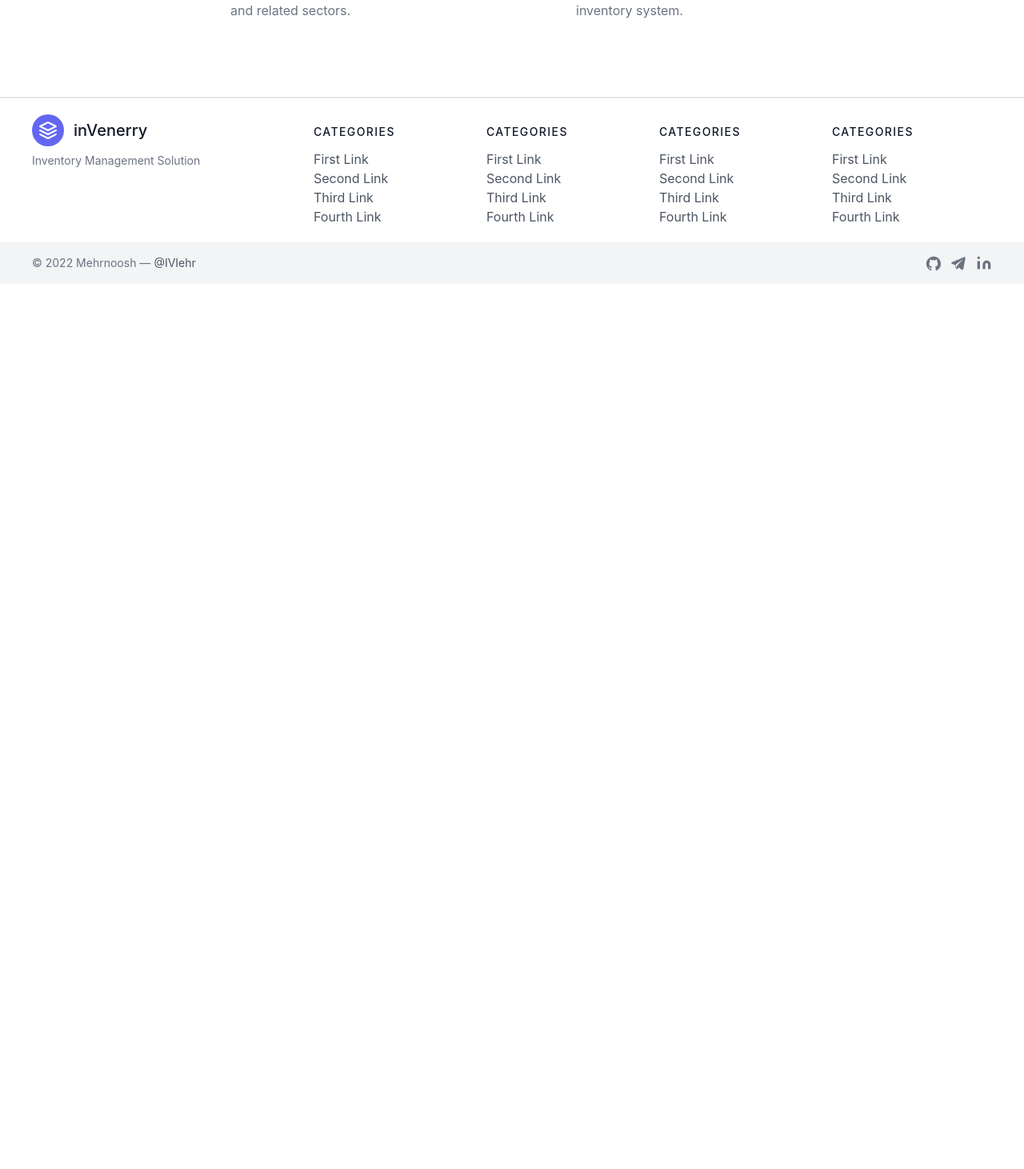
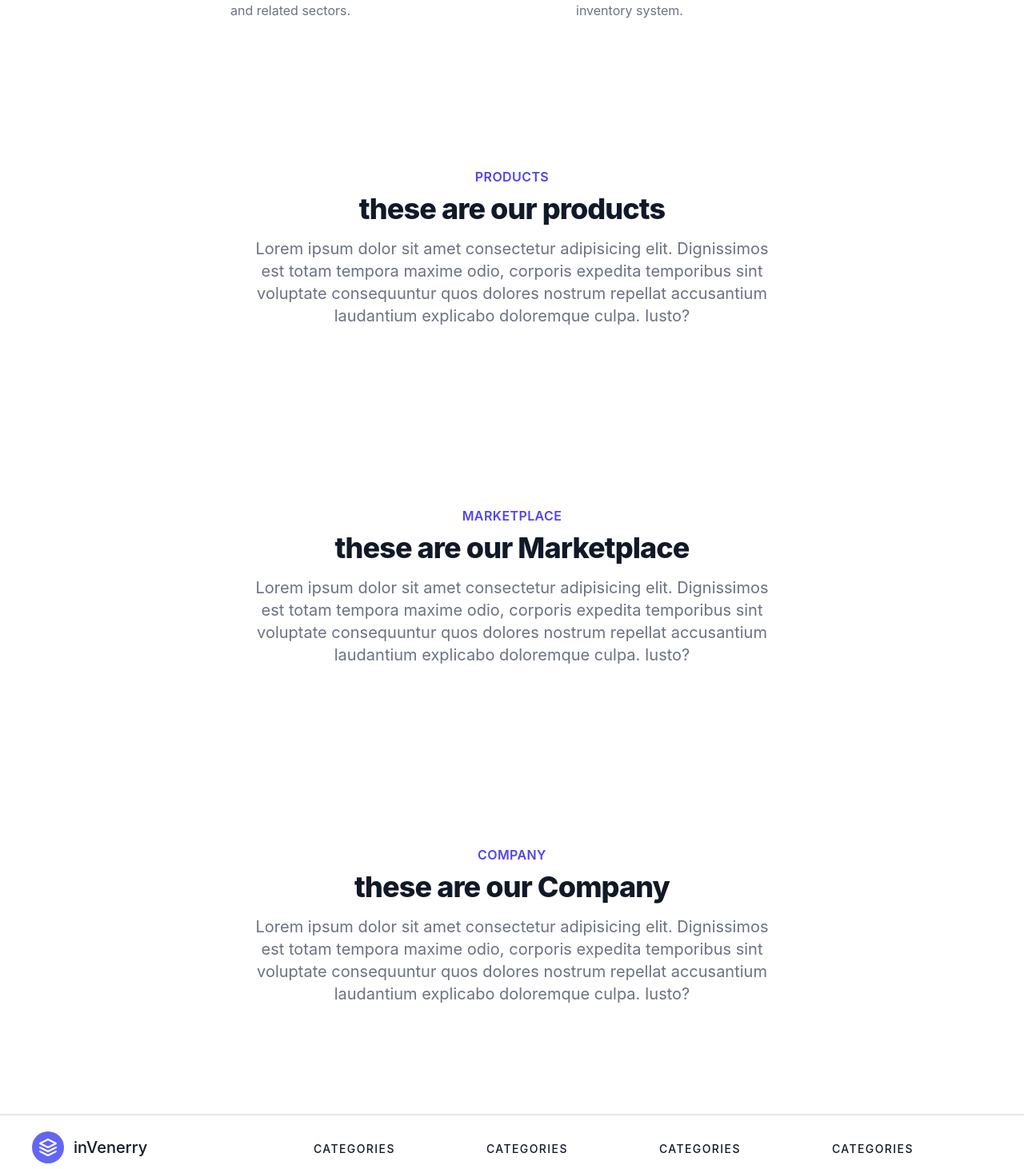
Before and after one commit to IVIehr/nextjs-landing-page, a Next.js app: page / in a window 1280 px wide. Shown: the part 1265-2727 px from the top of the page at 80% size. Before the commit the page ends 1620 px from the top, so only its background shows below. Built offline with nearby package versions, Linux system fonts and the light colour scheme.

Commit message:
Add navigation between menu items in the main page

```diff
--- a/components/header.jsx
+++ b/components/header.jsx
@@ -7,12 +7,12 @@ import LinkNext from 'next/link';
 import { Link } from 'react-scroll';
 
 
-const Header = ({featuresId}) => {
+const Header = ({featuresId, productId, companyId, marketId}) => {
   const navigation = [
       { name: "Features", href: featuresId },
-      { name: "Product", href: "/products" },
-      { name: "Marketplace", href: "/marketplace" },
-      { name: "Company", href: "/company" }
+      { name: "Product", href: productId },
+      { name: "Marketplace", href: marketId },
+      { name: "Company", href: companyId }
   ];
   return (
     <div className=" bg-background-main sticky top-0">
--- a/components/layout.jsx
+++ b/components/layout.jsx
@@ -4,7 +4,7 @@ import Footer from './footer';
 
 export const siteTitle = "Invenerry - Inventory Management System";
 
-const Layout = ({children, featuresId}) => {
+const Layout = ({children, featuresId, productId, companyId , marketId}) => {
   return (
     <div>
         <Head>
@@ -14,7 +14,7 @@ const Layout = ({children, featuresId}) => {
             />
             <link rel="icon" href="/workflow.svg" />
         </Head>
-        <Header featuresId={featuresId}/>
+        <Header featuresId={featuresId} productId={productId} companyId={companyId} marketId={marketId}/>
         <main>{children}</main>
         <Footer/>
     </div>
--- a/pages/company.jsx
+++ b/pages/company.jsx
@@ -1,9 +1,19 @@
-import React from 'react'
-
-function Company() {
+export default function Company({id}) {
   return (
-    <div>company</div>
-  )
+    <div className="mb-12 py-12 bg-white" id={id}>
+      <div className="max-w-4xl mx-auto px-4 sm:px-6 lg:px-8">
+        <div className="lg:text-center py-10">
+          <h2 className="text-base text-indigo-600 font-semibold tracking-wide uppercase">
+            Company
+          </h2>
+          <p className="mt-2 text-3xl leading-8 font-extrabold tracking-tight text-gray-900 sm:text-4xl">
+            these are our Company
+          </p>
+          <p className="mt-4 max-w-2xl text-xl text-gray-500 lg:mx-auto">
+            Lorem ipsum dolor sit amet consectetur adipisicing elit. Dignissimos est totam tempora maxime odio, corporis expedita temporibus sint voluptate consequuntur quos dolores nostrum repellat accusantium laudantium explicabo doloremque culpa. Iusto?
+          </p>
+        </div>
+      </div>
+    </div>
+  );
 }
-
-export default Company
--- a/pages/index.js
+++ b/pages/index.js
@@ -1,14 +1,24 @@
 import Layout from '../components/layout'
 import Hero from '../components/Hero'
 import Features from './features'
+import Marketplace from './marketplace';
+import Products from './products';
+import Company from './company';
 
 const featuresId = "section-features";
+const productId = "section-products";
+const marketId = "section-market";
+const companyId = "section-company";
+
 export default function Home() {
   return (
     <div>
-      <Layout featuresId={featuresId}>
+      <Layout featuresId={featuresId} productId={productId} marketId={marketId} companyId={companyId}>
         <Hero/>
         <Features id={featuresId}/>
+        <Products id={productId}/>
+        <Marketplace id={marketId}/>
+        <Company id={companyId}/>
       </Layout>
     </div>
   )
--- a/pages/marketplace.jsx
+++ b/pages/marketplace.jsx
@@ -1,9 +1,19 @@
-import React from 'react'
-
-function Marketplace() {
+export default function Marketplace({id}) {
   return (
-    <div>Marketplace</div>
-  )
+    <div className="mb-12 py-12 bg-white" id={id}>
+      <div className="max-w-4xl mx-auto px-4 sm:px-6 lg:px-8">
+        <div className="lg:text-center py-10">
+          <h2 className="text-base text-indigo-600 font-semibold tracking-wide uppercase">
+          Marketplace
+          </h2>
+          <p className="mt-2 text-3xl leading-8 font-extrabold tracking-tight text-gray-900 sm:text-4xl">
+            these are our Marketplace
+          </p>
+          <p className="mt-4 max-w-2xl text-xl text-gray-500 lg:mx-auto">
+            Lorem ipsum dolor sit amet consectetur adipisicing elit. Dignissimos est totam tempora maxime odio, corporis expedita temporibus sint voluptate consequuntur quos dolores nostrum repellat accusantium laudantium explicabo doloremque culpa. Iusto?
+          </p>
+        </div>
+      </div>
+    </div>
+  );
 }
-
-export default Marketplace
--- a/pages/products.jsx
+++ b/pages/products.jsx
@@ -1,7 +1,19 @@
-function Products() {
+export default function Products({id}) {
   return (
-    <div>products</div>
-  )
+    <div className="mb-12 py-12 bg-white" id={id}>
+      <div className="max-w-4xl mx-auto px-4 sm:px-6 lg:px-8">
+        <div className="lg:text-center py-10">
+          <h2 className="text-base text-indigo-600 font-semibold tracking-wide uppercase">
+            products
+          </h2>
+          <p className="mt-2 text-3xl leading-8 font-extrabold tracking-tight text-gray-900 sm:text-4xl">
+            these are our products
+          </p>
+          <p className="mt-4 max-w-2xl text-xl text-gray-500 lg:mx-auto">
+            Lorem ipsum dolor sit amet consectetur adipisicing elit. Dignissimos est totam tempora maxime odio, corporis expedita temporibus sint voluptate consequuntur quos dolores nostrum repellat accusantium laudantium explicabo doloremque culpa. Iusto?
+          </p>
+        </div>
+      </div>
+    </div>
+  );
 }
-
-export default Products
```
